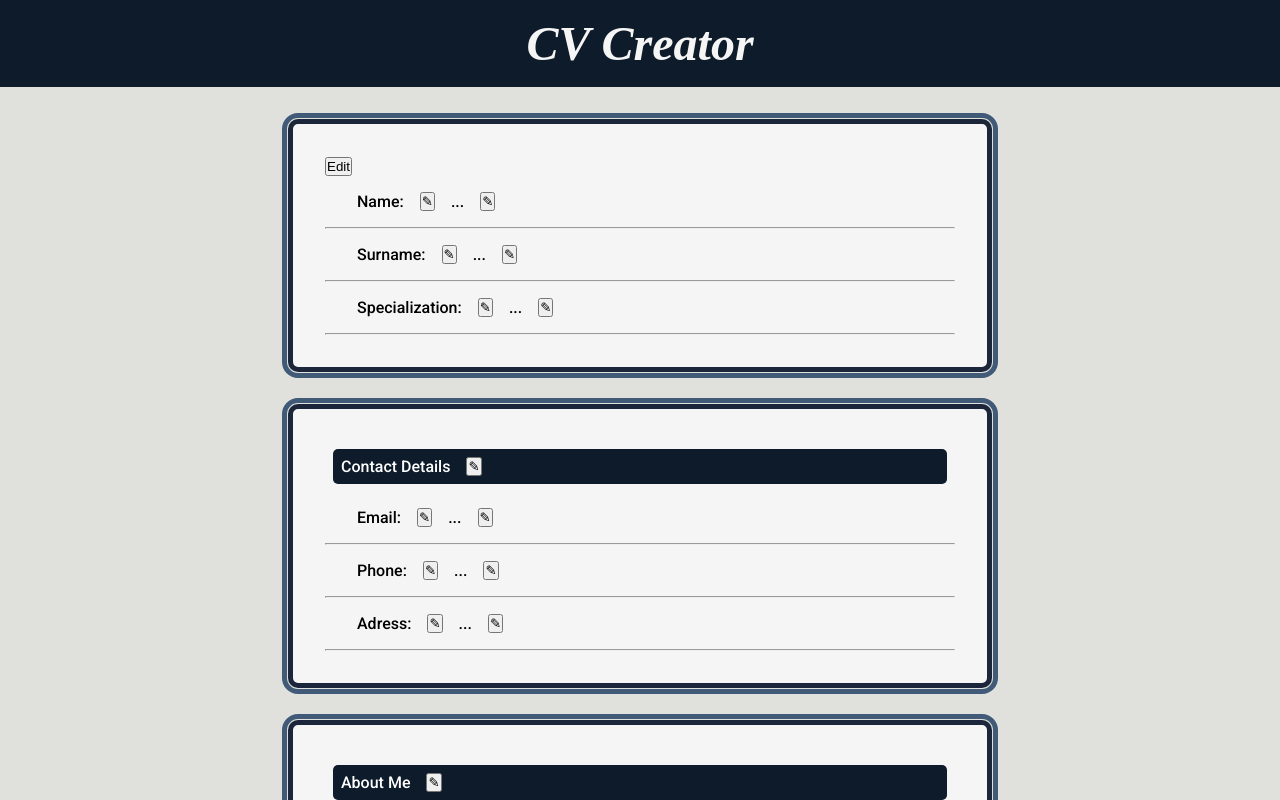
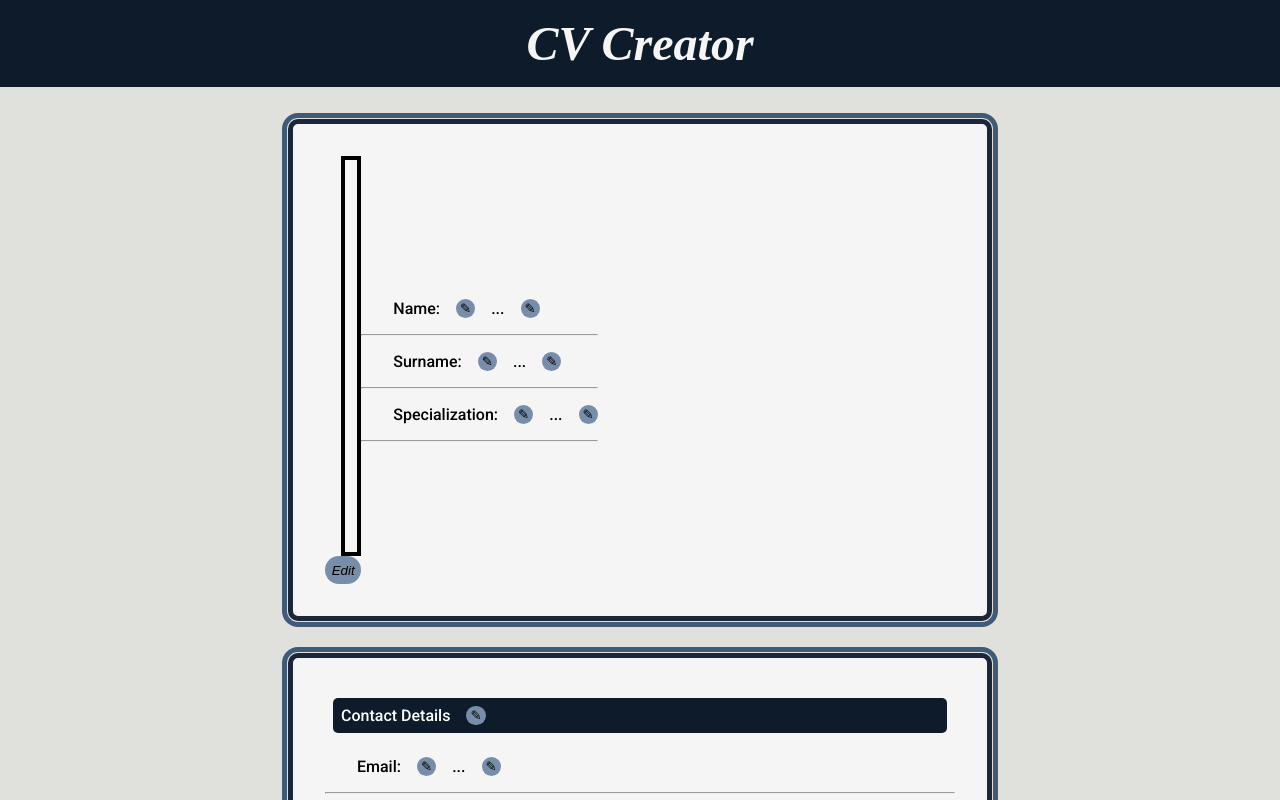
Before and after one commit to AlexandruIoan20/CV-Application-Project-, a React (Create React App) app in the folder cv-app/: page / in a window 1280 px wide. Shown: the top 800 px of the page. Built offline with nearby package versions, Linux system fonts and the light colour scheme.

Commit message:
Intro section styled

```diff
--- a/cv-app/src/App.jsx
+++ b/cv-app/src/App.jsx
@@ -1,6 +1,8 @@
 import React, { Component } from 'react';
 import './styles/main.css';
 import './styles/form.css'
+import './styles/buttons.css';
+import './styles/intro.css';
 import InfoField from './components/infoField.jsx';
 import { InfoFieldMultiple } from './components/infoField.jsx';
 import ContactSection from './composed_components/contact.jsx';
--- a/cv-app/src/components/imageGenerator.jsx
+++ b/cv-app/src/components/imageGenerator.jsx
@@ -29,7 +29,9 @@ export default class ImageGenerator extends Component {
         return(
             <section>
                 <article className="image-holder"><img src= {this.state.image } /></article>
-                <button onClick= {this.showEditHandler}>Edit</button>
+                <button
+                    className="info-field-button change-photo"
+                    onClick= {this.showEditHandler}>Edit</button>
                 {this.state.showEdit && <Form clForm = 'info-field-form'
                     clInput = 'info-field-input'
                     clButton = 'info-field-button'
--- a/cv-app/src/composed_components/introduction.jsx
+++ b/cv-app/src/composed_components/introduction.jsx
@@ -11,8 +11,12 @@ export default class IntroSection extends Component {
     render () {
         const { showAllButtons } = this.props;
         return (
-            <section className="composed-section">
+            <section className="composed-section intro-section">
+                <section className="intro-image-section">
                 <ImageGenerator />
+                </section>
+
+                <section className="intro-data-section">
                 <InfoField name = "Name: "
                 showAllButtons = {showAllButtons}/>
                 <hr />
@@ -22,6 +26,7 @@ export default class IntroSection extends Component {
                 <InfoField name = "Specialization: "
                 showAllButtons = {showAllButtons} />
                 <hr />
+                </section>
             </section>
         )
     }
--- a/cv-app/src/styles/buttons.css
+++ b/cv-app/src/styles/buttons.css
@@ -30,3 +30,9 @@
 
     background-color: #778DA9;
 }
+
+.change-photo {
+    padding: 0.5em;
+    font-style: italic;
+    float: left;
+}
--- /dev/null
+++ b/cv-app/src/styles/intro.css
@@ -0,0 +1,15 @@
+.intro-section {
+    display: flex;
+    flex-flow: row;
+}
+
+
+.intro-data-section {
+    display: flex;
+    flex-flow: column;
+
+    justify-content: center;
+    align-content: center;
+
+    row-gap: 1em;
+}
--- a/cv-app/src/styles/main.css
+++ b/cv-app/src/styles/main.css
@@ -72,6 +72,11 @@ h1 {
     padding: 0.5em;
 }
 
+.image-holder {
+    border: 4px #000 solid;
+    height: 25rem;
+}
+
 .composed-section {
     padding: 2rem;
     background-color: whitesmoke;
```
Also changed, not shown: cv-app/src/styles/assets/avatar-test.jpg (added).
